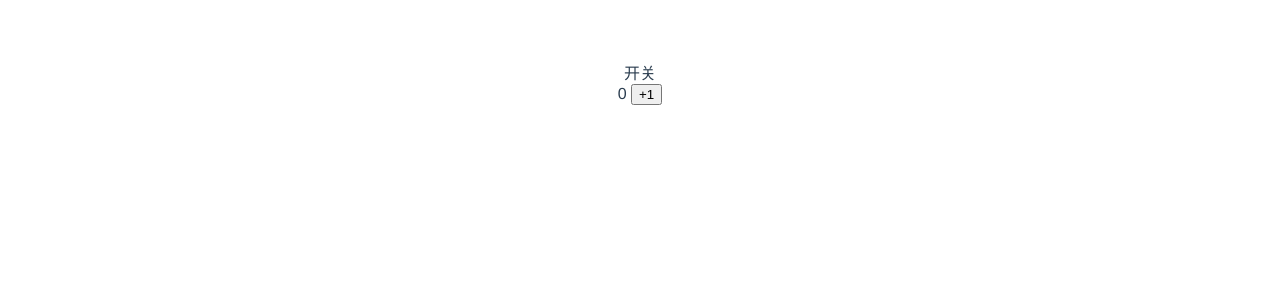
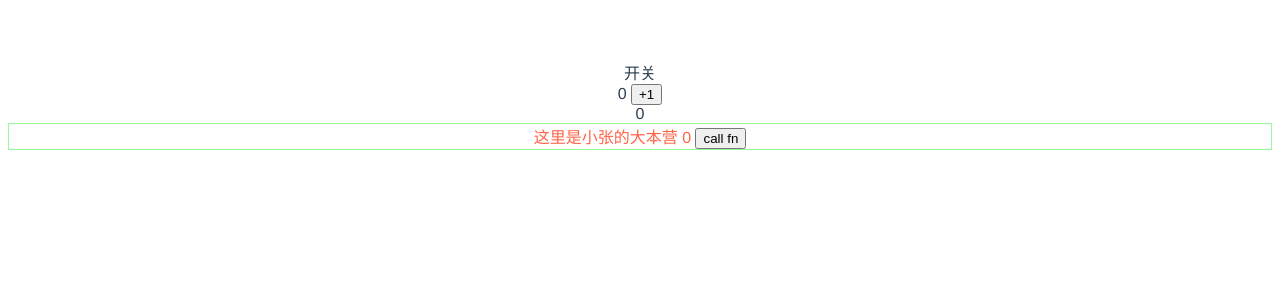
Before and after one commit to zhanana/vue-demo-1, a Vue app: page / in a window 1280 px wide. Shown: the top 300 px of the page. Built offline with nearby package versions, Linux system fonts and the light colour scheme.

Commit message:
props的用法，可以传值也可以传函数

```diff
--- a/src/App.vue
+++ b/src/App.vue
@@ -2,25 +2,34 @@
   <div id="app">
     <div @click="close">开关</div>
     <Demo2 v-if="visible" />
+    <!-- <Demo3 :message=" n "/> -->
+    {{n}}
+    <Demo3 :message=" n " :fn=" add " />
   </div>
 </template>
 
 <script>
 import Demo2 from './components/Demo2.vue'
+import Demo3 from './components/Demo3.vue'
 
 export default {
   name: 'App',
   components: {
-    Demo2
+    Demo2,
+    Demo3
   },
   data(){
     return{
-      visible:true
+      visible:true,
+      n:0
     }
   },
   methods:{
     close(){
       this.visible = !this.visible
+    },
+    add(){
+      this.n+=1
     }
   }
 }
--- /dev/null
+++ b/src/components/Demo3.vue
@@ -0,0 +1,23 @@
+<template>
+    <div class="container">
+        这里是小张的大本营
+        {{message}}
+        <button @click="fn">call fn</button>
+    </div>
+</template>
+
+<script>
+export default {
+    props:['message' ,'fn']
+
+    }
+    // props可以传具体的值也可以传函数
+</script>
+
+<style scoped >
+.container{
+    color: tomato;
+    border: 1px solid palegreen;
+}
+
+</style>
```
